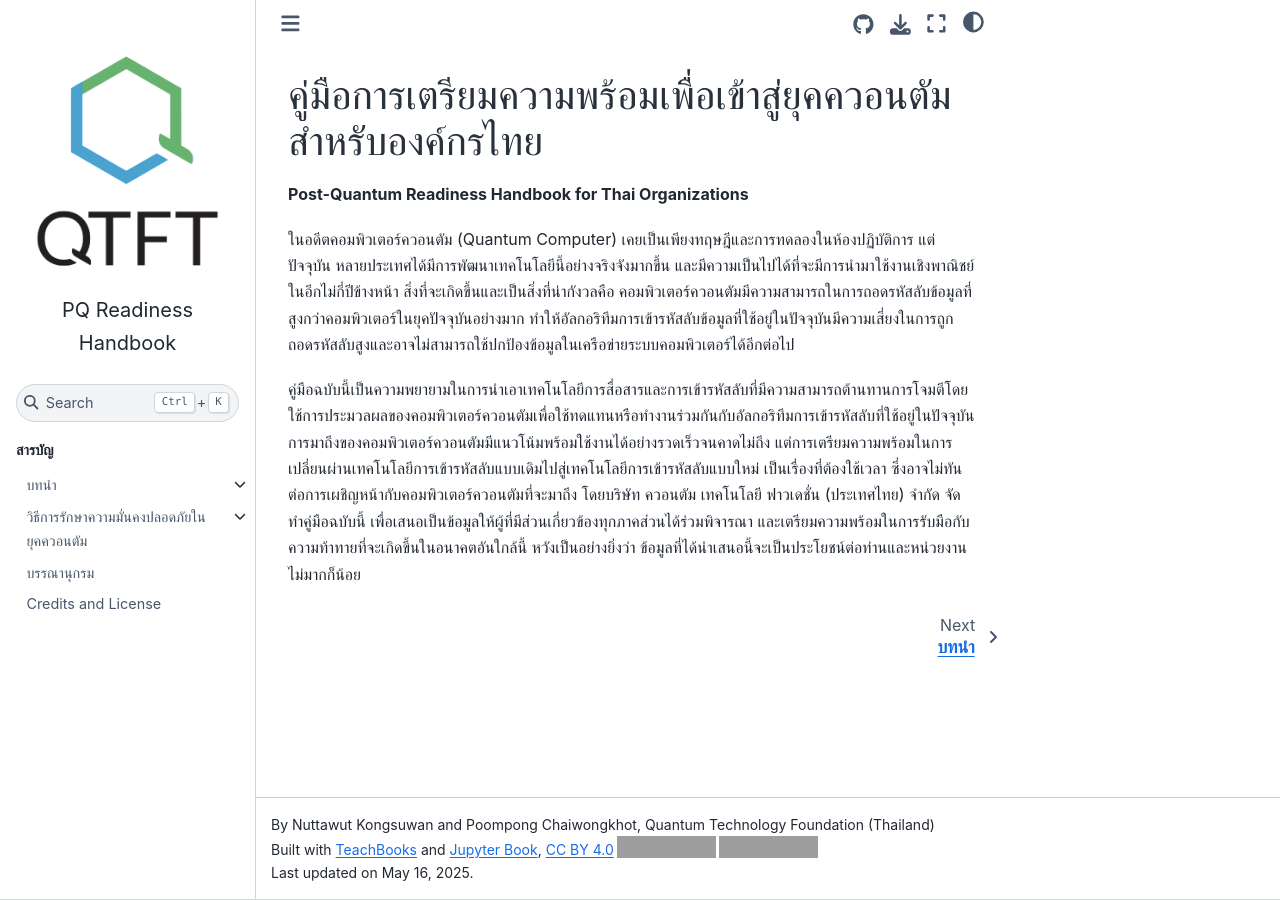
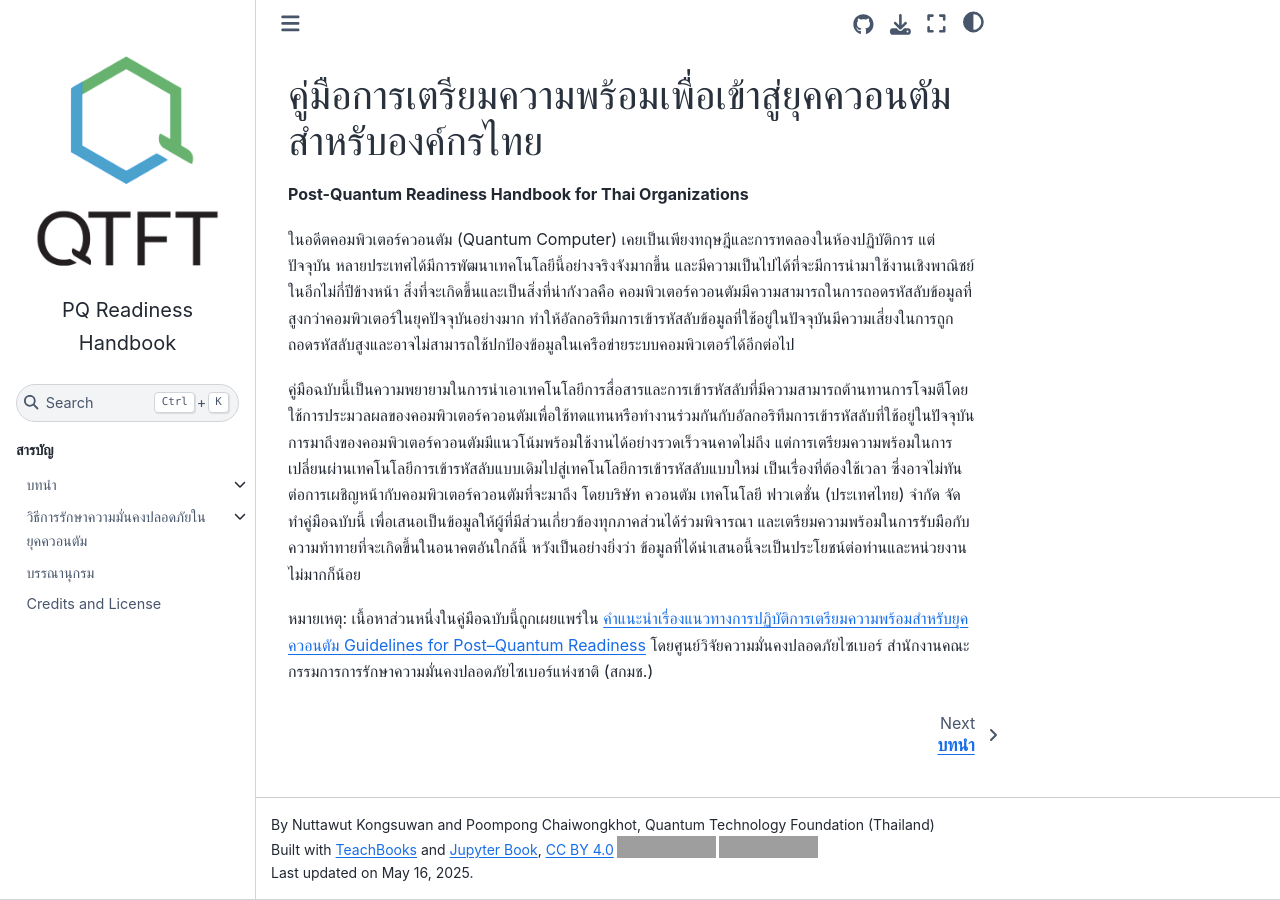
Before and after one commit to qtft/pq-readiness-handbook, a Jupyter Book: the page built from book/homepage.md, in a window 1280 px wide. Built offline with Jupyter Book 1.0.4 settings and Sphinx 7.4.7 and the Sphinx Book theme 1.1.4, drawn with Linux system fonts in a browser that asks for light colours; comment, search, counter and statistics services are not loaded; grey boxes are pictures that could not be loaded.

Commit message:
add ref to ncsa

```diff
--- a/book/homepage.md
+++ b/book/homepage.md
@@ -5,3 +5,5 @@
 ในอดีตคอมพิวเตอร์ควอนตัม (Quantum Computer) เคยเป็นเพียงทฤษฎีและการทดลองในห้องปฏิบัติการ แต่ปัจจุบัน หลายประเทศได้มีการพัฒนาเทคโนโลยีนี้อย่างจริงจังมากขึ้น และมีความเป็นไปได้ที่จะมีการนำมาใช้งานเชิงพาณิชย์ในอีกไม่กี่ปีข้างหน้า สิ่งที่จะเกิดขึ้นและเป็นสิ่งที่น่ากังวลคือ คอมพิวเตอร์ควอนตัมมีความสามารถในการถอดรหัสลับข้อมูลที่สูงกว่าคอมพิวเตอร์ในยุคปัจจุบันอย่างมาก ทำให้อัลกอริทึมการเข้ารหัสลับข้อมูลที่ใช้อยู่ในปัจจุบันมีความเสี่ยงในการถูกถอดรหัสลับสูงและอาจไม่สามารถใช้ปกป้องข้อมูลในเครือข่ายระบบคอมพิวเตอร์ได้อีกต่อไป
 
 คู่มือฉบับนี้เป็นความพยายามในการนำเอาเทคโนโลยีการสื่อสารและการเข้ารหัสลับที่มีความสามารถต้านทานการโจมตีโดยใช้การประมวลผลของคอมพิวเตอร์ควอนตัมเพื่อใช้ทดแทนหรือทำงานร่วมกันกับอัลกอริทึมการเข้ารหัสลับที่ใช้อยู่ในปัจจุบัน การมาถึงของคอมพิวเตอร์ควอนตัมมีแนวโน้มพร้อมใช้งานได้อย่างรวดเร็วจนคาดไม่ถึง แต่การเตรียมความพร้อมในการเปลี่ยนผ่านเทคโนโลยีการเข้ารหัสลับแบบเดิมไปสู่เทคโนโลยีการเข้ารหัสลับแบบใหม่ เป็นเรื่องที่ต้องใช้เวลา ซึ่งอาจไม่ทันต่อการเผชิญหน้ากับคอมพิวเตอร์ควอนตัมที่จะมาถึง โดยบริษัท ควอนตัม เทคโนโลยี ฟาวเดชั่น (ประเทศไทย) จำกัด จัดทำคู่มือฉบับนี้ เพื่อเสนอเป็นข้อมูลให้ผู้ที่มีส่วนเกี่ยวข้องทุกภาคส่วนได้ร่วมพิจารณา และเตรียมความพร้อมในการรับมือกับความท้าทายที่จะเกิดขึ้นในอนาคตอันใกล้นี้ หวังเป็นอย่างยิ่งว่า ข้อมูลที่ได้นำเสนอนี้จะเป็นประโยชน์ต่อท่านและหน่วยงาน ไม่มากก็น้อย
+
+หมายเหตุ: เนื้อหาส่วนหนึ่งในคู่มือฉบับนี้ถูกเผยแพร่ใน [คำแนะนำเรื่องแนวทางการปฏิบัติการเตรียมความพร้อมสำหรับยุคควอนตัม Guidelines for Post–Quantum Readiness](https://www.ncsa.or.th/ncsa_book/5004a6893034327c56000029) โดยศูนย์วิจัยความมั่นคงปลอดภัยไซเบอร์ สำนักงานคณะกรรมการการรักษาความมั่นคงปลอดภัยไซเบอร์แห่งชาติ (สกมช.)
```
